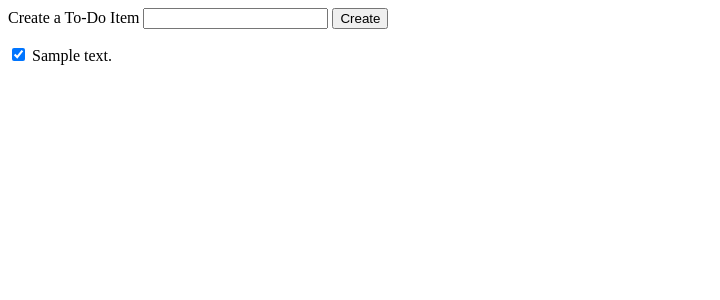
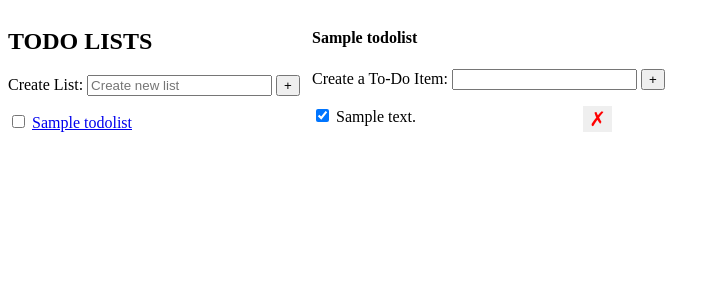
Before and after one commit to hardtargetmullet/flask_todo, a Flask app: page /list/1 in a window 1280 px wide. Shown: the top 300 px of the page, without its empty margins (0-720 px from the left). Run offline with Flask 2, Linux system fonts and the light colour scheme; tables that the repository leaves empty hold one stand-in row (values such as "Sample post").

Commit message:
added checkbox to lists

```diff
--- a/templates/index.html
+++ b/templates/index.html
@@ -23,17 +23,39 @@
         cursor: pointer;
         font-size: 20px;
       }
-      .list-wrapper, .todos-wrapper {
+      .lists-wrapper, .todos-wrapper {
         display: inline-block;
         vertical-align: top;
       }
     </style>
   </head>
   <body>
-    <form id="form">
-      <label for="todostuff">Create a To-Do Item</label>
+    <div class="lists-wrapper">
+      <h2>TODO LISTS</h2>
+      <form id="list-form" method="post" action="/list/create">
+        <label for="list-form">Create List:</label>
+        <input type="text" id="list-text" name="list-text" placeholder="Create new list" />
+        <input type="submit" value="&plus;">
+      </form>
+      <div id="list-error" class="hidden">Something went wrong!</div>
+      <ul id="lists">
+        {% for list in lists %}
+        <li>
+          <input class="checkbox-list" data-id="{{ list.id }}" type="checkbox">
+          <a href="/list/{{ list.id }}">
+            {{ list.name }}
+          </a>
+          <!-- TODO : delete button for list -->
+        </li>
+        {% endfor %}
+      </ul>
+    </div>
+    <div class="todos-wrapper">
+      <h4>{{ active_list.name }}</h4>
+      <form id="todos-form" method="post" action="/todos/create">
+        <label for="todos-form">Create a To-Do Item:</label>
         <input type="text" id="description" name="description" />
-      <input type="submit" value="Create" />
+        <input type="submit" value="&plus;" />
       </form>
       <div id="error" class="hidden">Something went wrong!</div>
       <ul id="todos">
@@ -41,10 +63,28 @@
         <li>
           <input class="check-completed" data-id="{{ todo.id }}" type="checkbox" {% if todo.completed %} checked {% endif %} />
           {{ todo.description }}
+          <button class="delete-button" data-id="{{ todo.id }}">&cross;</button>
         </li>
         {% endfor %}
       </ul>
+    </div>
     <script>
+      const deleteBtns = document.querySelectorAll('.delete-button');
+      for (let i = 0; i < deleteBtns.length; i++) {
+        const btn = deleteBtns[i];
+        btn.onclick = function(e) {
+          console.log('event', e);
+          const todoId = e.target.dataset['id'];
+          console.log(todoId);
+          fetch('/todos/' + todoId, {
+            method: 'DELETE'
+          })
+          .then(function(){
+            const item = e.target.parentElement;
+            item.remove();
+          })
+        }
+      }
       const checkboxes = document.querySelectorAll('.check-completed');
       for (let i = 0; i < checkboxes.length; i++) {
         const checkbox = checkboxes[i];
@@ -69,34 +109,109 @@
           })
         }
       }
-      document.getElementById('form').onsubmit = function(e) {
+      const descInput = document.getElementById('description');
+      document.getElementById('todos-form').onsubmit = function(e) {
         e.preventDefault();
-        fetch('todos/create', {
+        const desc = descInput.value;
+        descInput.value = '';
+        fetch('/todos/create', {
           method: 'POST',
           body: JSON.stringify({
-            'description': document.getElementById('description').value
+            'description': desc,
+          }),
+          headers: {
+            'Content-Type': 'application/json',
+          }
+        })
+        .then(response => response.json())
+        .then(jsonResponse => {
+          const li = document.createElement('li');
+          const checkbox = document.createElement('input');
+          checkbox.className = 'check-completed';
+          checkbox.type = 'checkbox';
+          checkbox.setAttribute('data-id', jsonResponse.id);
+          li.appendChild(checkbox);
+
+          const text = document.createTextNode(' ' + jsonResponse.description);
+          li.appendChild(text);
+
+          const deleteBtn = document.createElement('button');
+          deleteBtn.className = 'delete-button';
+          deleteBtn.setAttribute('data-id', jsonResponse.id);
+          deleteBtn.innerHTML = '&cross;';
+          li.appendChild(deleteBtn);
+
+          document.getElementById('todos').appendChild(li);
+          document.getElementById('error').className = 'hidden';
+        })
+        .catch(function() {
+          console.error('Error occurred');
+          document.getElementById('error').className = '';
+        })
+      }
+      const listTextInput = document.getElementById('list-text');
+      document.getElementById('list-form').onsubmit = function(e) {
+        e.preventDefault();
+        const listText = listTextInput.value;
+        listTextInput.value = '';
+        fetch('/list/create', {
+          method: 'POST',
+          body: JSON.stringify({
+            'name': listText,
+          }),
+          headers: {
+            'Content-Type': 'application/json',
+          }
+        })
+        .then(response => response.json())
+        .then(jsonResponse => {
+          const liList = document.createElement('li');
+
+          const liId = jsonResponse['id'];
+          const checkbox = document.createElement('input');
+          const anchor = document.createElement('a');
+
+          anchor.setAttribute('href', '/list/' + liId);
+
+          checkbox.className = 'checkbox-list';
+          checkbox.type = 'checkbox';
+          checkbox.setAttribute('data-id', jsonResponse.id);
+          const aText  = document.createTextNode(' ' + jsonResponse['name']);
+          liList.appendChild(checkbox);
+          anchor.appendChild(aText);
+          liList.appendChild(anchor);
+          document.getElementById('lists').append(liList);
+          document.getElementById('list-error').className = 'hidden';
+        })
+        .catch(function() {
+          console.error('Error occured');
+          document.getElementById('list-error').className = '';
+        })
+      }
+      const listCheckBoxes = document.querySelectorAll('.checkbox-list');
+      for (let i = 0; i < listCheckBoxes.length; i++) {
+        const checkbox = listCheckBoxes[i];
+        checkbox.onchange = function(e) {
+          console.log('event', e);
+          const newCompleted = e.target.checked;
+          const listId = e.target.dataset['id'];
+          fetch('/list/' + listId + '/set-completed', {
+            method: 'POST',
+            body: JSON.stringify({
+              'completed': newCompleted
             }),
             headers: {
               'Content-Type': 'application/json'
             }
           })
-        .then(function(response) {
-          return response.json();
-        })
-        .then(function(jsonResponse) {
-          console.log(jsonResponse);
-          const liItem = document.createElement('LI');
-          //const checkItem = document.createElement('input');
-          //checkItem.setAttribute('type', 'checkbox');
-          //liItem.appendChild(checkItem);
-          liItem.innerHTML = '<input type="checkbox" />' + ' ' + jsonResponse['description'];
-          document.getElementById('todos').appendChild(liItem);
+          .then(function() {
             document.getElementById('error').className = 'hidden';
           })
           .catch(function() {
             document.getElementById('error').className = '';
           })
-      };
+        }
+      }
     </script>
   </body>
 </html>
```
Lines whose indentation alone changed are shown as unchanged.
